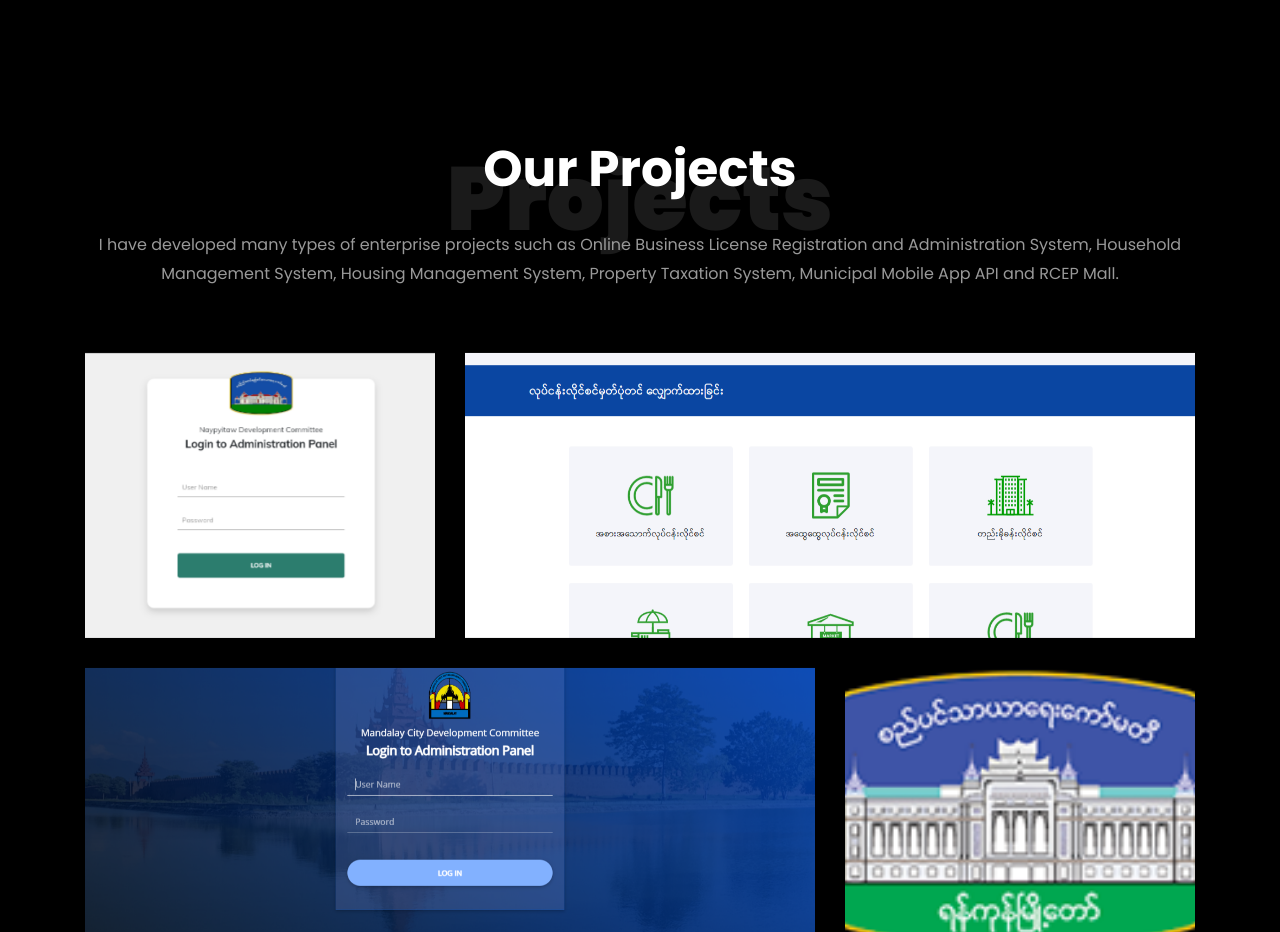
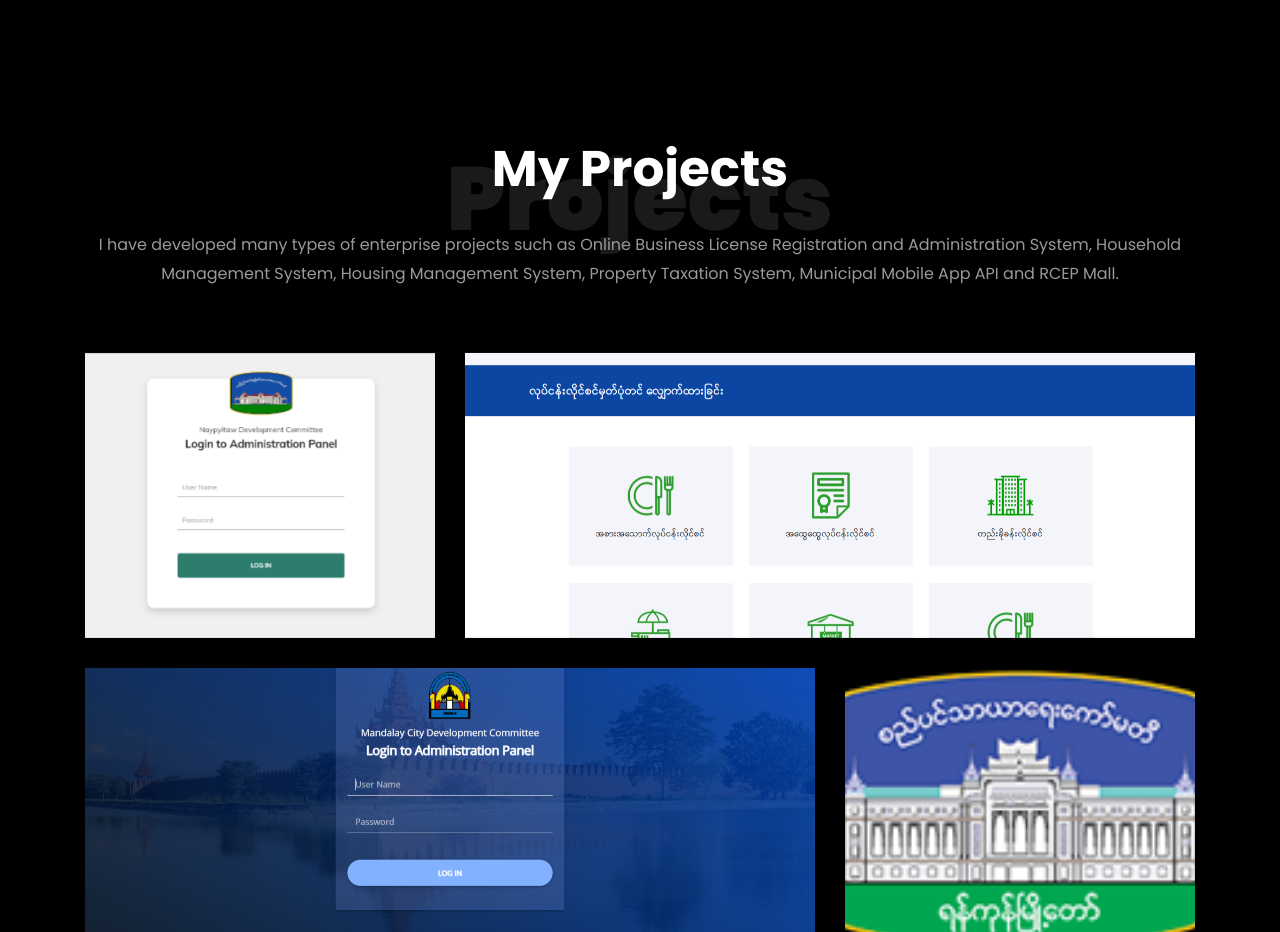
Before and after one commit to yelinnhtet/ylh-portfolio, a plain HTML site: page index.html in a window 1280 px wide. Shown: the part 2720-3652 px from the top of the page. Drawn offline with nearby package versions, Linux system fonts and the light colour scheme; files that its build step writes are made by us from their sources; files whose address does not match are found by name.

Commit message:
Update index.html

```diff
--- a/index.html
+++ b/index.html
@@ -538,7 +538,7 @@
         <div class="row justify-content-center pb-5">
           <div class="col-md-12 heading-section text-center ftco-animate">
             <h1 class="big big-2">Projects</h1>
-            <h2 class="mb-4">Our Projects</h2>
+            <h2 class="mb-4">My Projects</h2>
             <p>
               I have developed many types of enterprise projects such as Online
               Business License Registration and Administration System, Household
```
